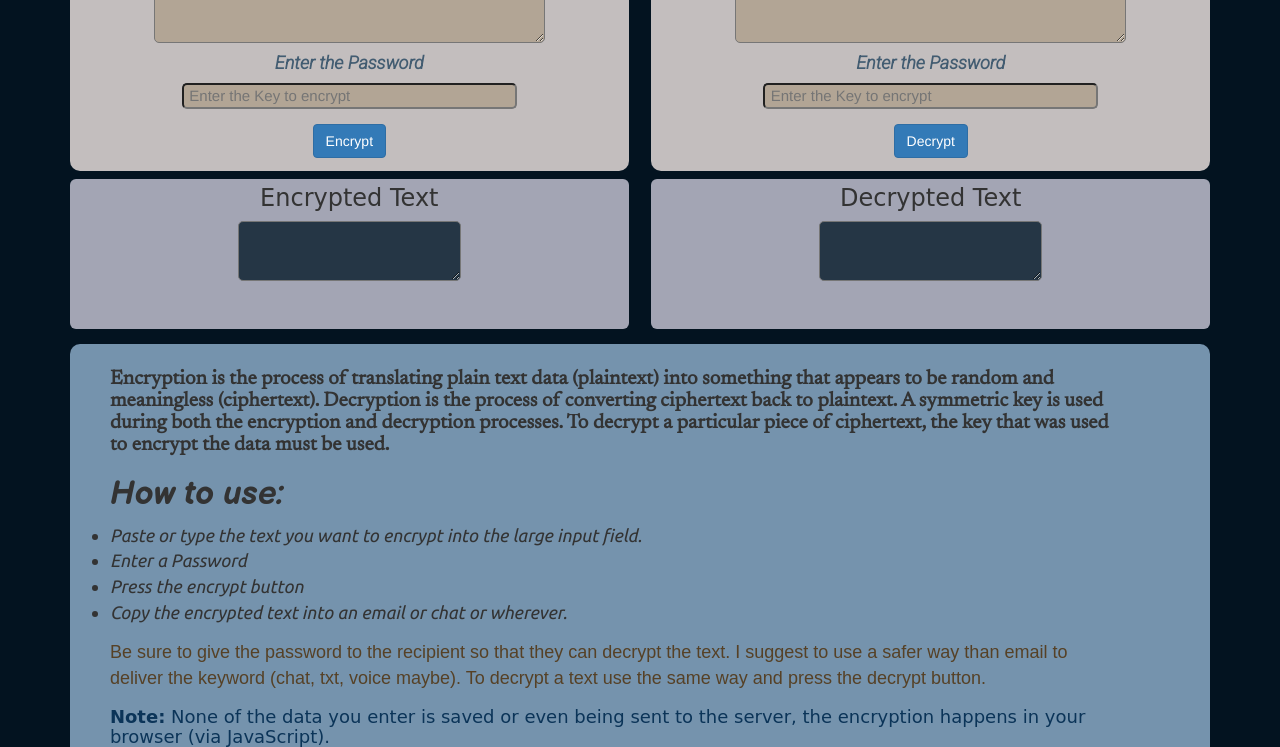
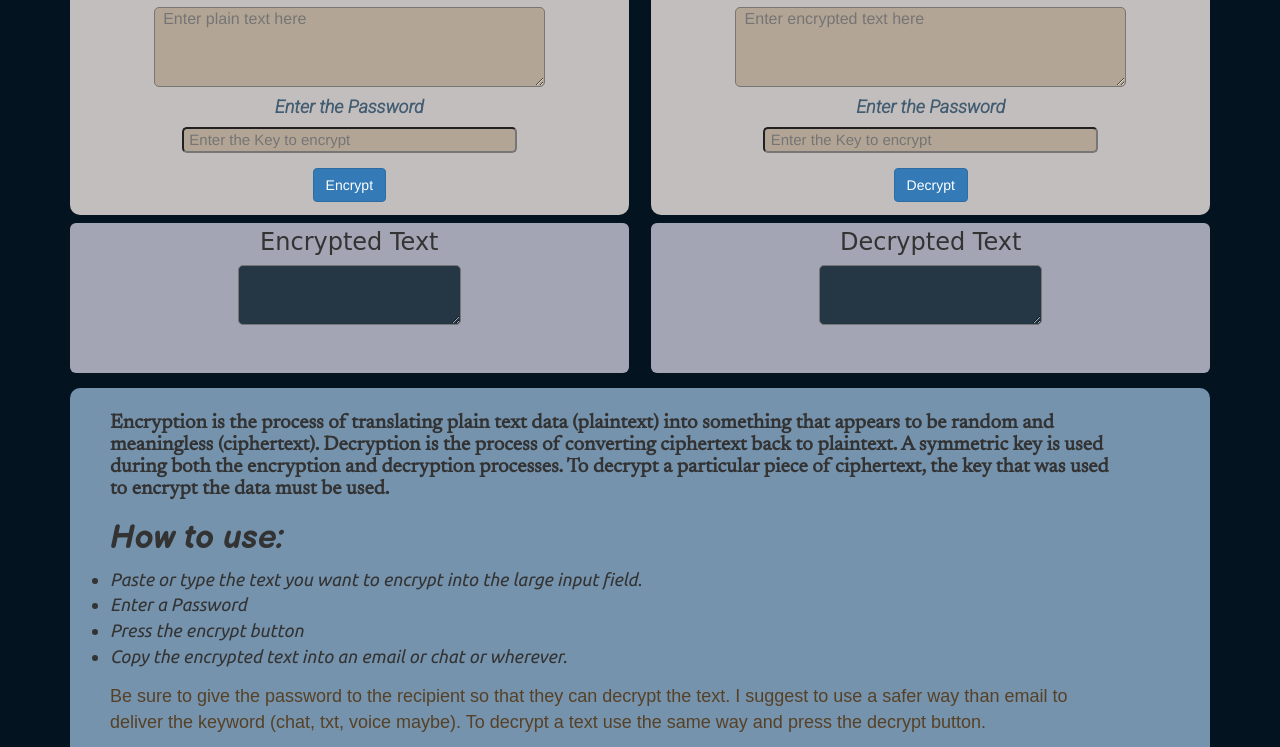
Before and after one commit to Sanjit-Kumar-Verma/CryptographyWebsite, a website: page views/index.html in a window 1280 px wide. Shown: the part 468-1215 px from the top of the page. Drawn offline with nearby package versions, Linux system fonts and the light colour scheme; a web font is replaced by a local one.

Commit message:
Update style.css

```diff
--- a/static/style.css
+++ b/static/style.css
@@ -558,3 +558,6 @@ body {
 .navbar-feedback li{
  font-family: 'Balsamiq Sans', cursive;
 }
+.container{
+    margin-top: 64px;
+}
```
